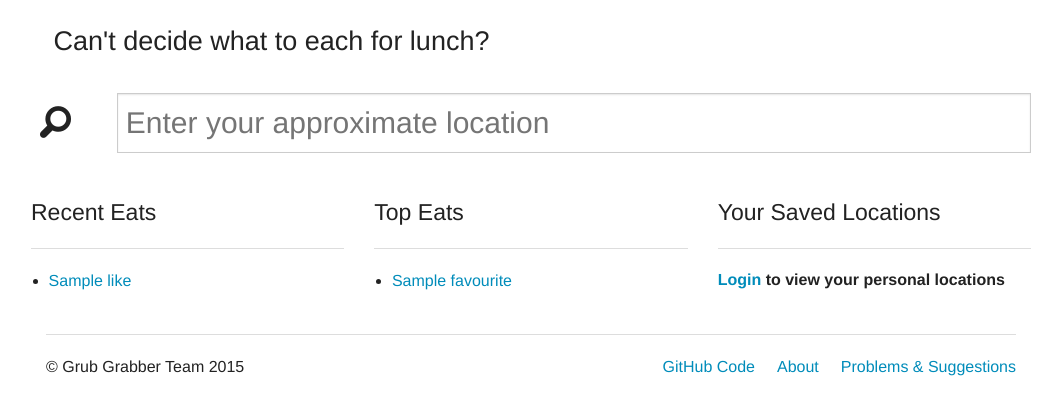
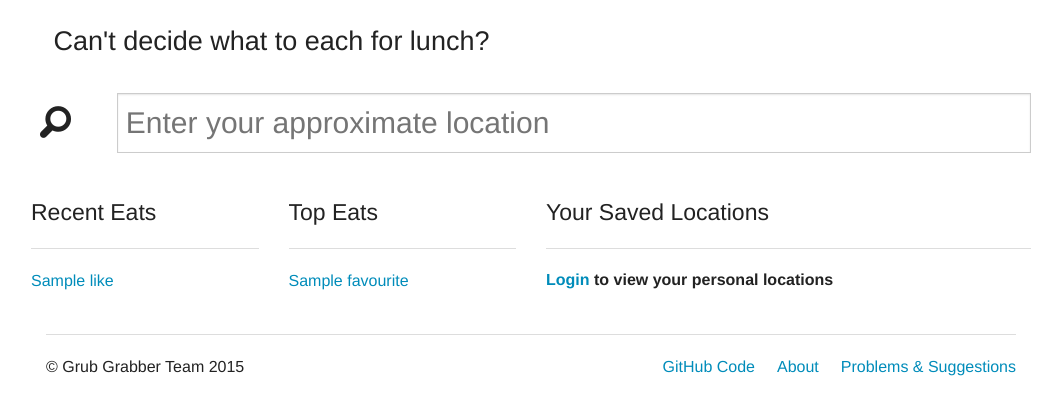
Before and after one commit to isaac-jordan/GrubGrabber, a Django app: page / in a window 1280 px wide. Shown: the part 281-696 px from the top of the page, without its empty margins (109-1171 px from the left). Run offline with Django 3.2, Linux system fonts and the light colour scheme; tables that the repository leaves empty hold one stand-in row (values such as "Sample post"); some libraries are stand-ins or nearby versions.

Commit message:
Changed list formatting in index and profile

```diff
--- a/grubgrabber/templates/index.html
+++ b/grubgrabber/templates/index.html
@@ -26,41 +26,38 @@
   <div class="row">
     <div class="small-12 columns">
       <div class="row">
-        <div class="small-12 medium-6 large-4 columns">
+        <div class="small-12 medium-6 large-3 columns">
           <h4>Recent Eats</h4><hr>
           {% if likes %}
 
-          <ul class="list-group">
             {% for Like in likes %}
-              <li class ="list-group-item"><a href="/place/{{ Like.place_id }}">{{ Like.name | safe }}</a></li>
+              <p><a href="/place/{{ Like.place_id }}">{{ Like.name | safe }}</a></p>
             {% endfor %}
-          </ul>
+
           {% else %}
             <strong>No recent eats</strong>
           {% endif %}
         </div>
 
-        <div class="small-12 medium-6 large-4 columns">
+        <div class="small-12 medium-6 large-3 columns">
           <h4>Top Eats</h4><hr>
           {% if favourites %}
 
-          <ul class="list-group">
             {% for favourite in favourites %}
-              <li class ="list-group-item"><a href="/place/{{ favourite.place_id }}">{{ favourite.name | safe }}</a></li>
+              <p><a href="/place/{{ favourite.place_id }}">{{ favourite.name | safe }}</a></p>
             {% endfor %}
-          </ul>
           {% else %}
             <strong>No favourite eats</strong>
           {% endif %}
         </div>
 
-        <div class="small-12 medium-6 large-4 columns">
+        <div class="small-12 medium-6 large-6 columns">
           <h4>Your Saved Locations</h4><hr>
           {% if user.is_authenticated %}
             {% for location in locations %}
               <form action="search/" method="post">
                 {% csrf_token %}
-                <a class="locationItem">{{location.name}}</a>
+                <p><a class="locationItem">{{location.name}}</a></p>
               </form>
             {% empty %}
               No Saved Locations! Go to profile to add some!
```
Also changed, not shown: grubgrabber/templates/profile.html (+8 -5 lines).
